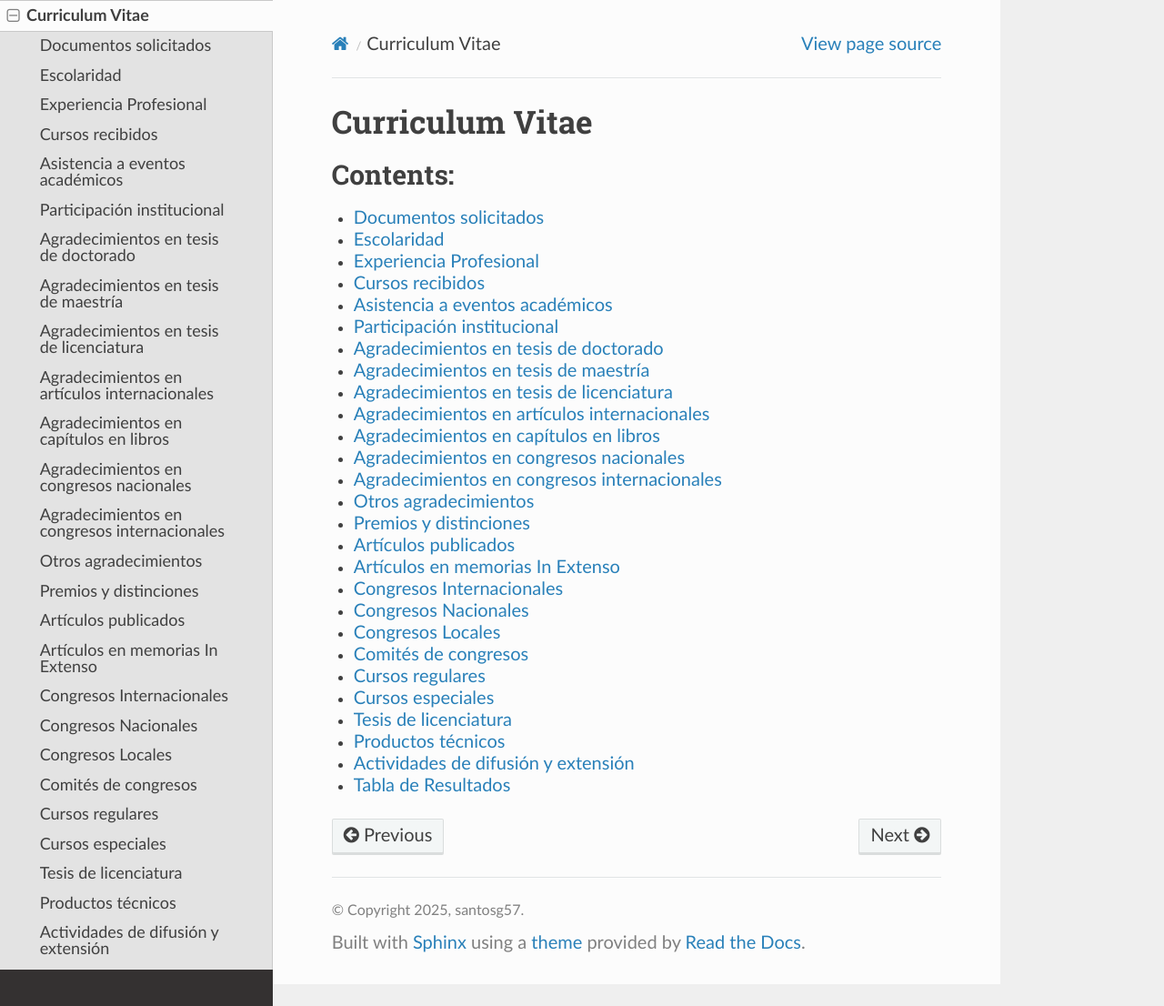
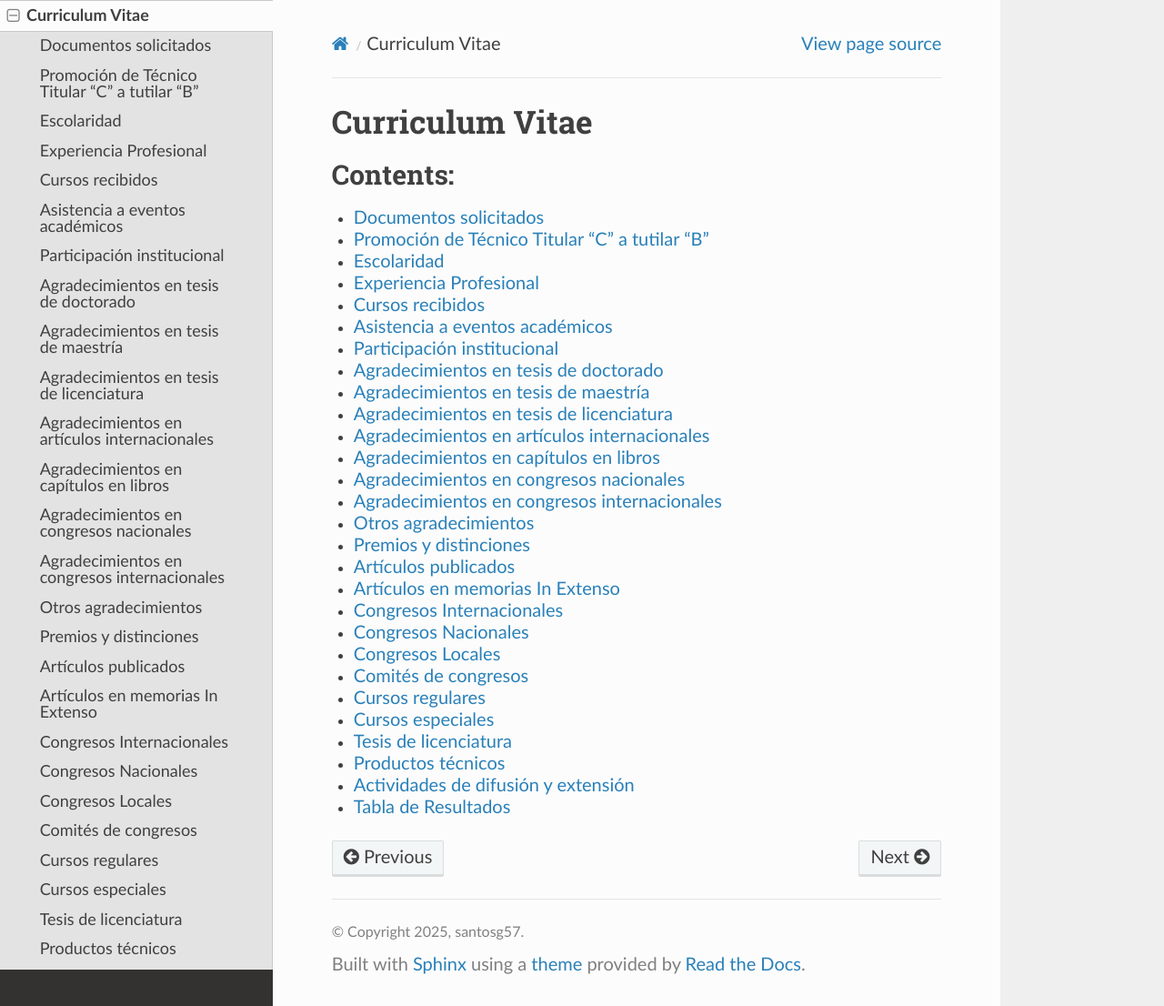
Before and after one commit to matecom57/santosg57-temarios, a Sphinx documentation site: the page built from docs/source/CV_2026/index2.rst, in a window 1280 px wide and 1106 px high. Shown: the whole window at 91% size. Built offline with Sphinx 7.4.7 and the Read the Docs theme 3.1.0, drawn with Linux system fonts in a browser that asks for light colours.

```diff
--- a/docs/source/CV_2026/index2.rst
+++ b/docs/source/CV_2026/index2.rst
@@ -6,6 +6,7 @@ Curriculum Vitae
    :caption: Contents:
 
    requisitos
+   promocion
    escolaridad
    experiencia_prof
    cursos_reci
--- /dev/null
+++ b/docs/source/CV_2026/promocion.rst
@@ -0,0 +1,4 @@
+Promoción de Técnico Titular "C" a tutilar "B"
+==============================================
+
+Me promivi en el año 2006
```
